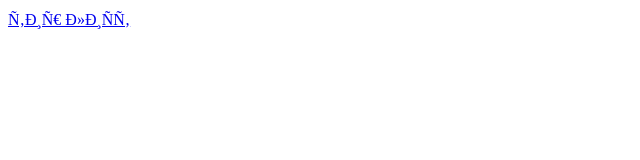
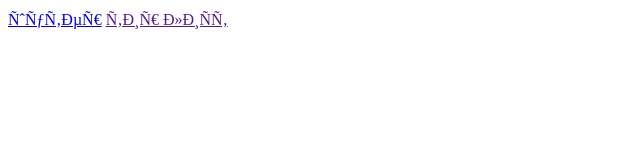
Before and after one commit to AurEgorov/AurEgorov, a plain HTML site: page index.html in a window 1280 px wide. Shown: the whole page, without its empty margins (0-640 px from the left). Drawn offline with Linux system fonts and the light colour scheme.

Commit message:
Update index.html

```diff
--- a/index.html
+++ b/index.html
@@ -6,6 +6,8 @@
     <title>Document</title>
 </head>
 <body>
-    <a href="deepseek_html_20260412_ee57f2 (2).html"> тир лист</a>
+    <a href="deepseek_html_20260412_ee57f2 (2).html"> шутер</a>
+    <a href=""> тир лист </a>
+
 </body>
 </html>
```
